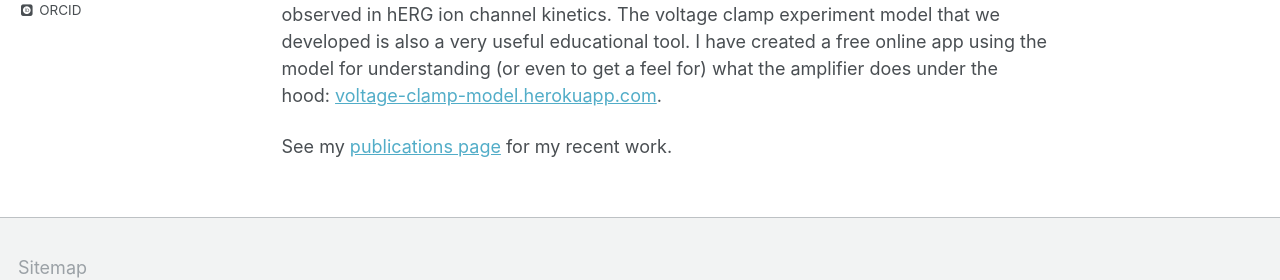
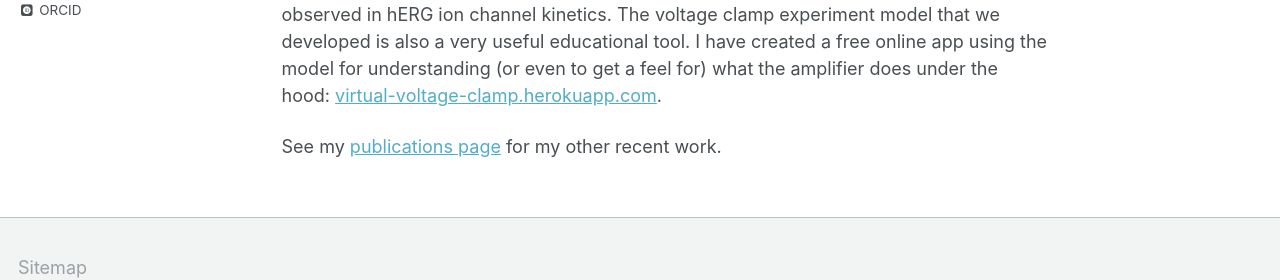
Before and after one commit to chonlei/chonlei.github.io, a Jekyll site: the page built from _pages/about.md, in a window 1280 px wide and 1114 px high. Shown: the part 742-1022 px from the top of the window. Built offline with Jekyll 4.4.1, drawn with Linux system fonts in a browser that asks for light colours; some web fonts are replaced.

Commit message:
Update virtual-voltage-clamp uri

```diff
--- a/_pages/about.md
+++ b/_pages/about.md
@@ -27,6 +27,6 @@ To answer that question, I, together with [Gary Mirams](https://www.nottingham.a
 We found that using such a model can account for most of the cell-cell variability that we observed in hERG ion channel kinetics.
 The voltage clamp experiment model that we developed is also a very useful educational tool.
 I have created a free online app using the model for understanding (or even to get a feel for) what the amplifier does under the hood:
-[voltage-clamp-model.herokuapp.com](https://voltage-clamp-model.herokuapp.com/).
+[virtual-voltage-clamp.herokuapp.com](https://virtual-voltage-clamp.herokuapp.com/).
 
-See my [publications page]({{ base_path }}/publications) for my recent work.
+See my [publications page]({{ base_path }}/publications) for my other recent work.
```
